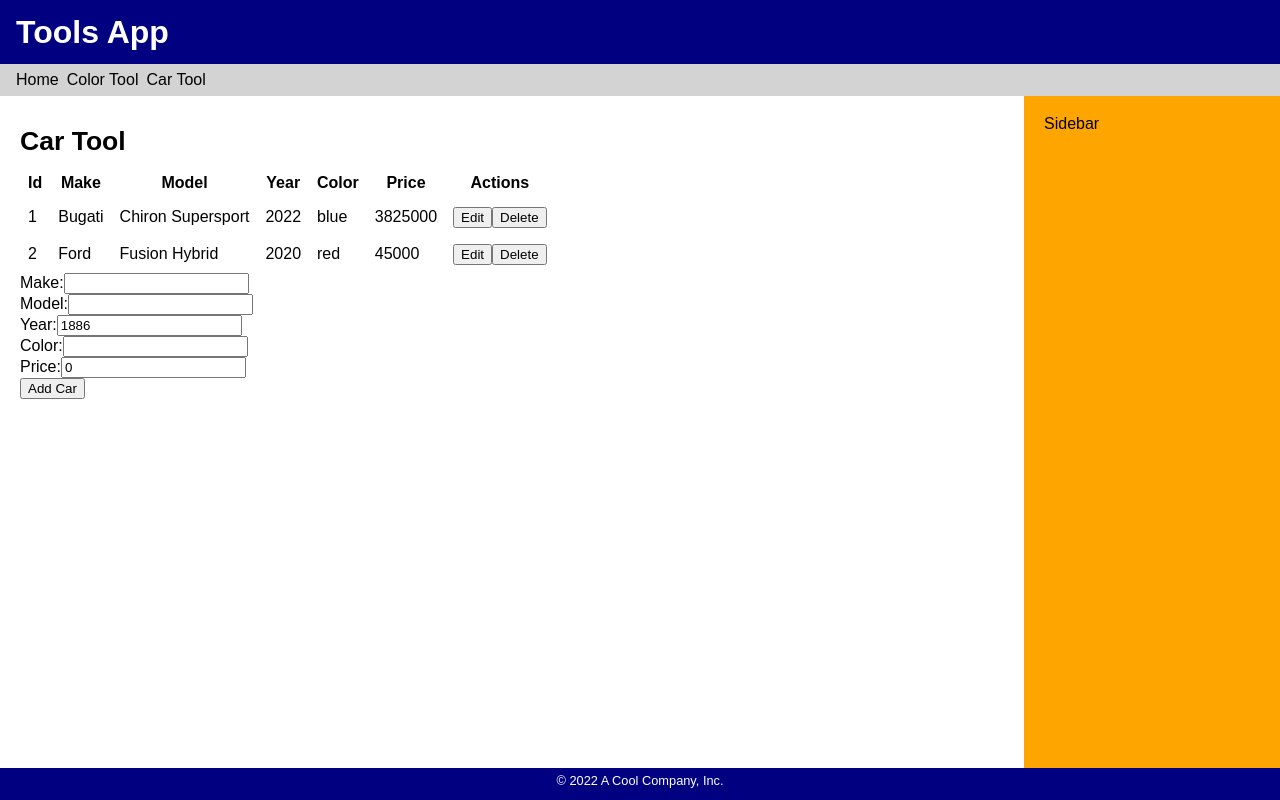
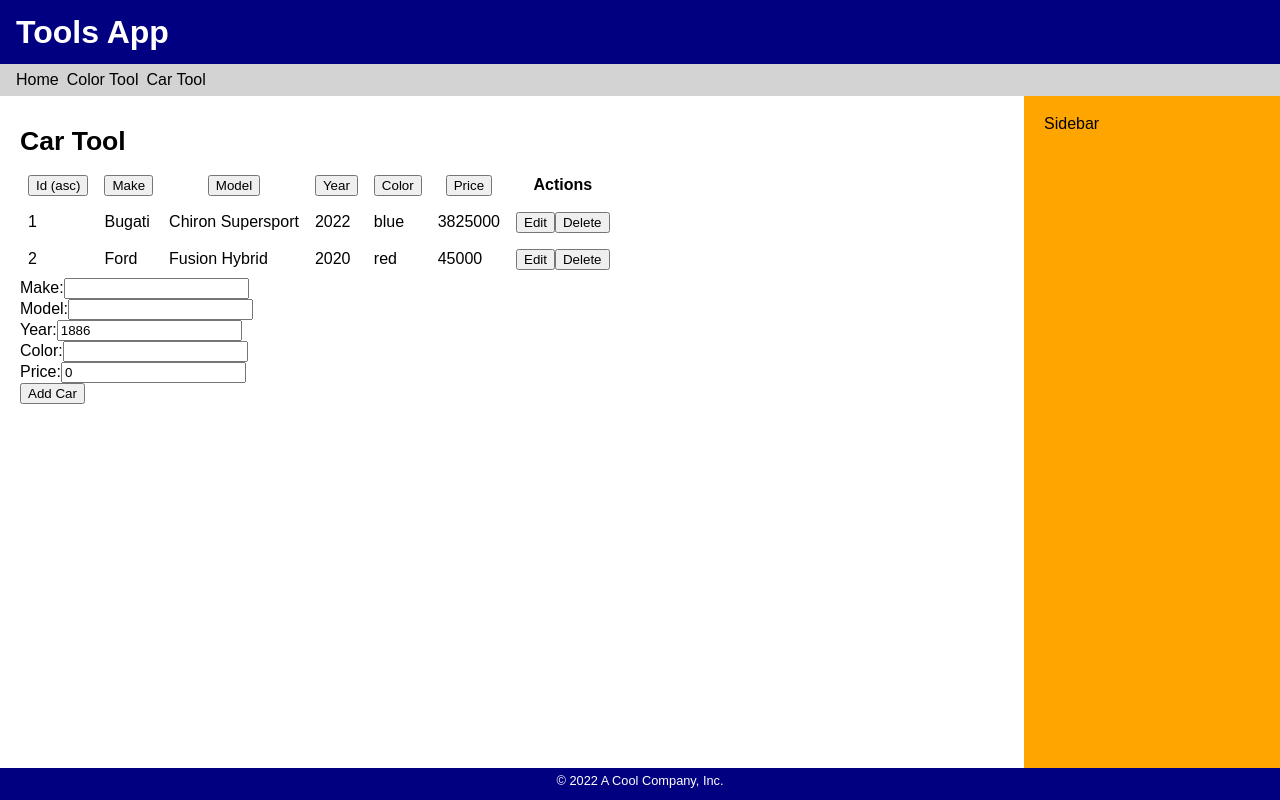
Before and after one commit to t4d-classes/06202022_bootcamp, a React (Create React App) app in the folder demo-app/: page /car-tool in a window 1280 px wide. Built offline with nearby package versions, Linux system fonts and the light colour scheme.

Commit message:
add solution to exercise 9

```diff
--- a/demo-app/src/components/CarTable.js
+++ b/demo-app/src/components/CarTable.js
@@ -1,25 +1,47 @@
 import { CarEditRow } from './CarEditRow';
 import { CarViewRow } from './CarViewRow';
+
+
+const ColSortHeader = ({
+  headerText, fieldName, sortCol, sortDir, onSortCars: sortCars
+}) => {
+  return (
+    <th>
+      <button type="button" onClick={() => sortCars(fieldName)}>
+        {headerText} {sortCol === fieldName && <span>({sortDir})</span>}
+      </button>
+    </th>
+  );
+};
 
 export const CarTable = ({
   cars,
   editCarId,
+  sortCol,
+  sortDir,
+  onSortCars,
   onEditCar: editCar,
   onDeleteCar: deleteCar,
   onSaveCar: saveCar,
   onCancelCar: cancelCar,
 }) => {
 
+  const colSortHeaders = [
+    { headerText: "Id", fieldName: "id" },
+    { headerText: "Make", fieldName: "make" },
+    { headerText: "Model", fieldName: "model" },
+    { headerText: "Year", fieldName: "year" },
+    { headerText: "Color", fieldName: "color" },
+    { headerText: "Price", fieldName: "price" },
+  ];
+
   return (
     <table>
       <thead>
         <tr>
-          <th>Id</th>
-          <th>Make</th>
-          <th>Model</th>
-          <th>Year</th>
-          <th>Color</th>
-          <th>Price</th>
+          {colSortHeaders.map(csh =>
+            <ColSortHeader key={csh.fieldName} {...csh}
+              {...{sortCol, sortDir, onSortCars}} />)}
           <th>Actions</th>
         </tr>
       </thead>
--- a/demo-app/src/components/CarTool.js
+++ b/demo-app/src/components/CarTool.js
@@ -4,11 +4,31 @@ import { ToolHeader } from './ToolHeader';
 import { CarTable } from './CarTable';
 import { CarForm } from './CarForm';
 
+const SORT_DIR_ASC = 'asc';
+const SORT_DIR_DESC = 'desc';
+
+
+const sortTheCars = (cars, sortCol, sortDir) => {
+
+  return [...cars].sort((a,b) => {
+    if (a[sortCol] < b[sortCol]) {
+      return sortDir === SORT_DIR_ASC ? -1 : 1
+    } else if (a[sortCol] > b[sortCol]) {
+      return sortDir === SORT_DIR_ASC ? 1 : -1
+    } else {
+      return 0;
+    }
+  });
+};
+
 export const CarTool = ({ cars: initialCars }) => {
 
   const [ cars, setCars ] = useState([...initialCars]);
 
   const [ editCarId, setEditCarId ] = useState(-1);
+
+  const [ sortCol, setSortCol ] = useState('id');
+  const [ sortDir, setSortDir ] = useState(SORT_DIR_ASC);
 
   const editCar = carId => {
     setEditCarId(carId);
@@ -42,11 +62,21 @@ export const CarTool = ({ cars: initialCars }) => {
     setEditCarId(-1);
   };
 
+  const sortCars = (colName) => {
+    if (colName === sortCol) {
+      setSortDir(sortDir === SORT_DIR_ASC ? SORT_DIR_DESC : SORT_DIR_ASC);
+    } else {
+      setSortCol(colName);
+      setSortDir(SORT_DIR_ASC);
+    }
+  };
+
   return (
     <>
       <ToolHeader headerText="Car Tool" />
-      <CarTable cars={cars} editCarId={editCarId}
-        onEditCar={editCar} onDeleteCar={deleteCar}
+      <CarTable cars={sortTheCars(cars, sortCol, sortDir)}
+        sortCol={sortCol} sortDir={sortDir} editCarId={editCarId}
+        onSortCars={sortCars} onEditCar={editCar} onDeleteCar={deleteCar}
         onSaveCar={saveCar} onCancelCar={cancelCar} />
       <CarForm buttonText="Add Car" onSubmitCar={addCar} />
     </>
```
